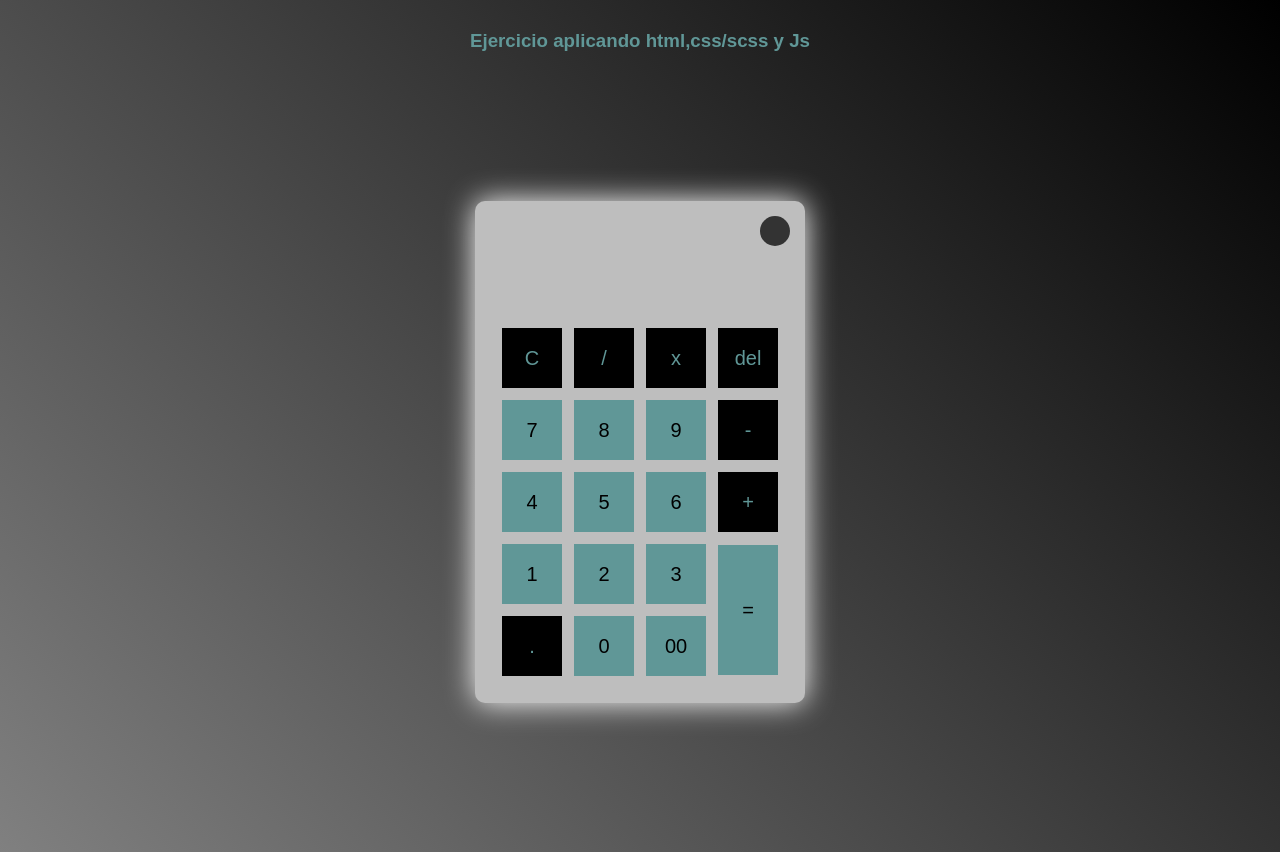
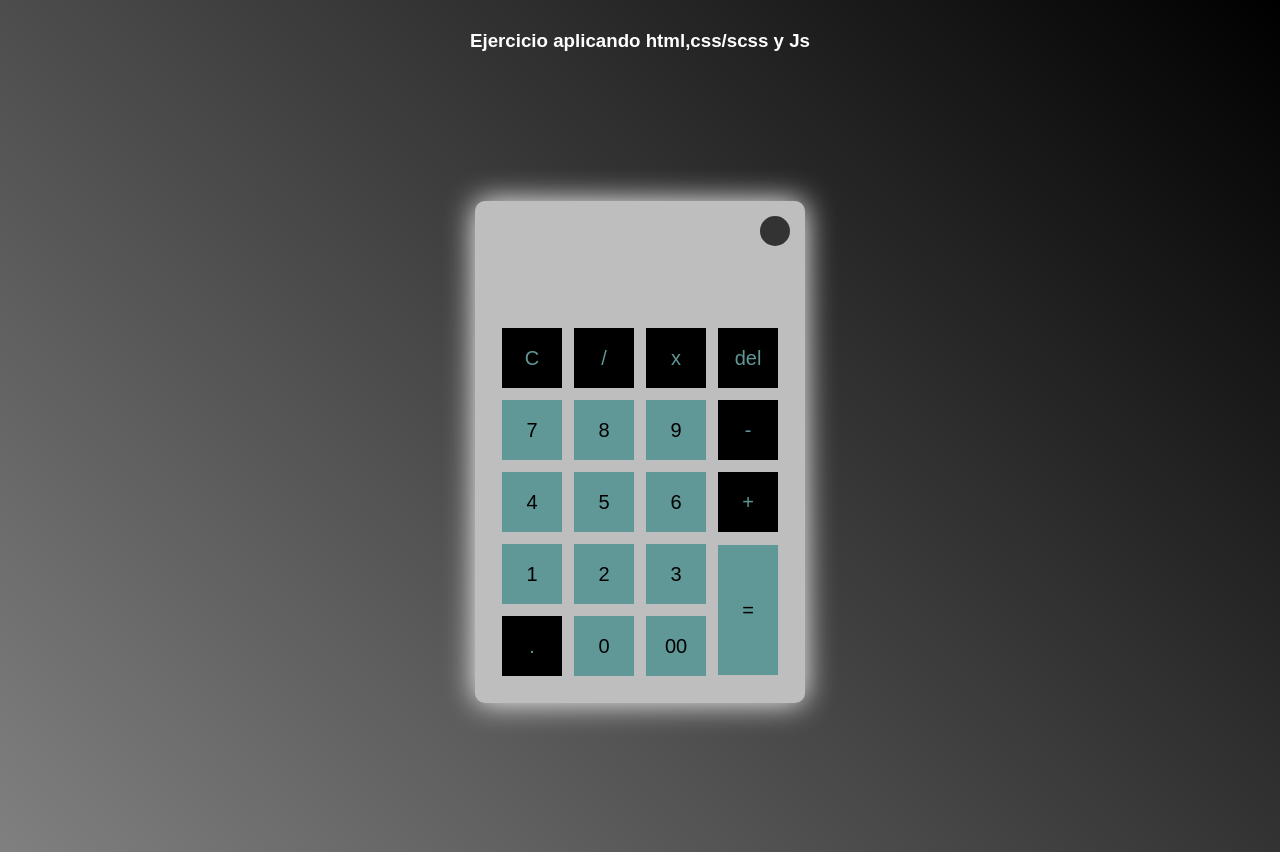
Before and after one commit to Apache90/calculadora_JS, a plain HTML site: page index.html in a window 1280 px wide. Drawn offline with Linux system fonts and the light colour scheme.

Commit message:
second commit

```diff
--- a/css/style.css
+++ b/css/style.css
@@ -7,7 +7,7 @@
 
 h3 {
   text-align: center;
-  color: rgb(96, 151, 151);
+  color: rgb(255, 255, 255);
   margin-top: 30px;
 }
 
```
